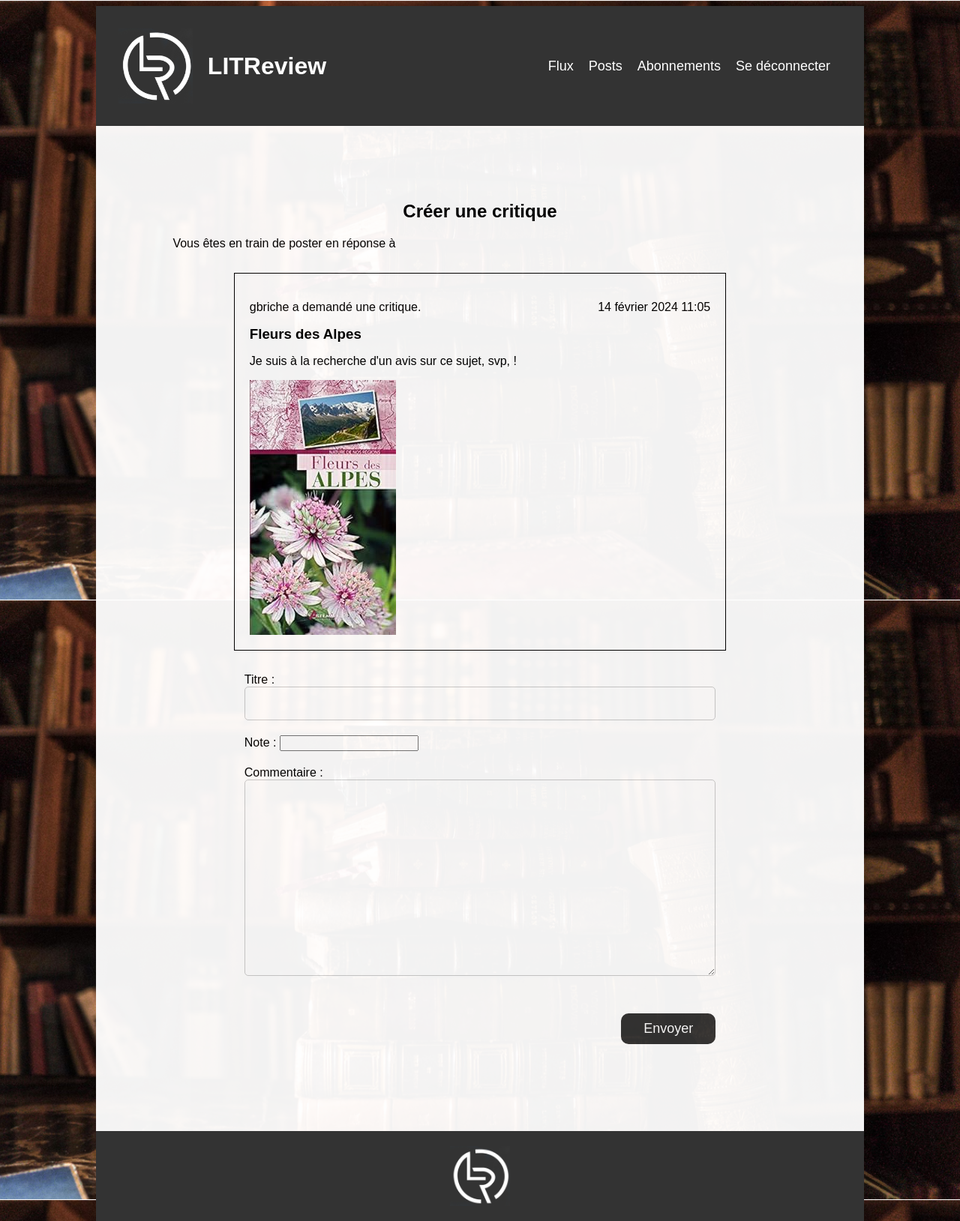
After one commit to geo1310/projet_9_litrevu, a Django app: page /review/27/create in a window 1280 px wide. The commit adds this page. Shown: the whole page at 75% size. Run offline with Django 5.2, Linux system fonts and the light colour scheme; a user stored in the database is signed in; data comes from the database, SQL or seed files in the repository; both versions use the stored data as it was after the commit.

Commit message:
page create review - bug sur la soumission du formulaire

```diff
--- a/litrevu/authentication/templates/authentication/password_change_done.html
+++ b/litrevu/authentication/templates/authentication/password_change_done.html
@@ -1,4 +1,6 @@
 {% extends 'base.html' %}
 {% block content %}
-    <p>Vous avez changé votre mot de passe avec succès ! Cliquez <a href={% url 'home' %}>ici</a> pour revenir à la page d’accueil.</p>
+    <div class="change-password">
+        <p>Vous avez changé votre mot de passe avec succès ! Cliquez <a href={% url 'flux' %}>ici</a> pour revenir à la page d’accueil.</p>
+    </div>
 {% endblock content %}
--- a/litrevu/bookreview/forms.py
+++ b/litrevu/bookreview/forms.py
@@ -1,5 +1,5 @@
 from django import forms
-from .models import UserFollows, Ticket
+from .models import UserFollows, Ticket, Review
 
 
 class UserFollowsForm(forms.ModelForm):
@@ -20,3 +20,15 @@ class TicketForm(forms.ModelForm):
 class DeleteTicketForm(forms.Form):
     # champ caché
     delete_ticket = forms.BooleanField(widget=forms.HiddenInput, initial=True, required=False)
+
+
+class ReviewForm(forms.ModelForm):
+
+    class Meta:
+        model = Review
+        fields = ['headline', 'rating', 'body']
+        '''
+        widgets = {
+            'rating': forms.RadioSelect(choices=[(1, '1'), (2, '2'), (3, '3'), (4, '4'), (5, '5')]),
+        }
+        '''
--- a/litrevu/bookreview/models.py
+++ b/litrevu/bookreview/models.py
@@ -17,11 +17,9 @@ class Ticket(models.Model):
 
 class Review(models.Model):
     ticket = models.ForeignKey(to=Ticket, on_delete=models.CASCADE)
-    rating = models.PositiveSmallIntegerField(
-        # validates that rating must be between 0 and 5
-        validators=[MinValueValidator(0), MaxValueValidator(5)])
-    headline = models.CharField(max_length=128)
-    body = models.TextField(max_length=8192, blank=True)
+    rating = models.PositiveSmallIntegerField(validators=[MinValueValidator(0), MaxValueValidator(5)], verbose_name="Note")
+    headline = models.CharField(max_length=128, verbose_name="Titre")
+    body = models.TextField(max_length=8192, blank=True, verbose_name="Commentaire")
     user = models.ForeignKey(
         to=settings.AUTH_USER_MODEL, on_delete=models.CASCADE)
     time_created = models.DateTimeField(auto_now_add=True)
--- /dev/null
+++ b/litrevu/bookreview/templates/bookreview/create_review.html
@@ -0,0 +1,37 @@
+{% extends 'base.html' %}
+{% block content %}
+<div class="review-page base-page">
+    <h2>Créer une critique</h2>
+    <div class="review-texte">Vous êtes en train de poster en réponse à</div>
+    <div class="ticket-display">
+        <div class="ticket-display-title">
+            <p>{{ ticket.user }} a demandé une critique.</p>
+            <p>{{ ticket.time_created}}</p>
+        </div>
+        <h3>{{ ticket.title }}</h3>
+        <p>{{ ticket.description }}</p>
+        <img src="{{ ticket.image.url }}" alt="{{ ticket.title }}" class="ticket-img">
+        <br>
+    </div>
+    <form method="post" class="review-form" enctype="multipart/form-data">
+    {% csrf_token %}
+    {% for field in review_form.visible_fields %}
+            <div class="form-field-ticket">
+                {{ field.label_tag }}
+                {{ field }}
+            </div>
+        {% endfor %}
+        <div class="button-submit-right">
+            <button type="submit" class="submit-button review-button">Envoyer</button>
+        </div>
+
+    </form>
+    {% if messages %}
+    <ul class="messages">
+        {% for message in messages %}
+            <li{% if message.tags %} class="{{ message.tags }}"{% endif %}>{{ message }}</li>
+        {% endfor %}
+    </ul>
+    {% endif %}
+</div>
+{% endblock content %}
--- a/litrevu/bookreview/views.py
+++ b/litrevu/bookreview/views.py
@@ -2,11 +2,13 @@ from django.shortcuts import render, redirect
 from django.contrib.auth.decorators import login_required
 from django.http import HttpResponseForbidden
 from django.shortcuts import get_object_or_404
+
 from django.contrib import messages
+from django.core.exceptions import ValidationError
 
 from django.db import IntegrityError
 from .models import UserFollows, Ticket
-from .forms import UserFollowsForm, TicketForm, DeleteTicketForm
+from .forms import UserFollowsForm, TicketForm, DeleteTicketForm, ReviewForm
 
 
 @login_required
@@ -16,7 +18,7 @@ def posts(request):
 
 
 @login_required
-def ticket_create(request):
+def create_ticket(request):
     ticket_form = TicketForm()
     if request.method == 'POST':
         ticket_form = TicketForm(request.POST, request.FILES)
@@ -27,17 +29,16 @@ def ticket_create(request):
 
             return redirect('flux')
         else:
-            print('erreur.................................')
             # Afficher les erreurs de validation du formulaire
             for field, errors in ticket_form.errors.items():
                 for error in errors:
                     messages.error(request, f"Erreur dans le champ '{field}': {error}")
-                print(messages)
+
     context = {
         'ticket_form': ticket_form,
     }
 
-    return render(request, 'bookreview/ticket.html', context=context)
+    return render(request, 'bookreview/create_ticket.html', context=context)
 
 
 @login_required
@@ -68,6 +69,25 @@ def edit_ticket(request, ticket_id):
         'delete_form': delete_form,
     }
     return render(request, 'bookreview/edit_ticket.html', context=context)
+
+
+@login_required
+def create_review(request, ticket_id):
+    ticket = get_object_or_404(Ticket, id=ticket_id)
+    review_form = ReviewForm()
+    if request.method == 'POST':
+        if review_form.is_valid():
+            review = review_form.save(commit=False)
+            review.user = request.user
+            review.ticket = ticket
+            review.save()
+            return redirect('flux')
+
+    context = {
+        'ticket': ticket,
+        'review_form': review_form,
+    }
+    return render(request, 'bookreview/create_review.html', context=context)
 
 
 @login_required
--- a/litrevu/litrevu/urls.py
+++ b/litrevu/litrevu/urls.py
@@ -44,8 +44,9 @@ urlpatterns = [
     path("follows/", bookreview.views.follows, name="follows"),
     path("posts/", bookreview.views.posts, name="posts"),
     path('follows/<int:follows_id>/delete', bookreview.views.follows_delete, name='follows_delete'),
-    path('ticket/create', bookreview.views.ticket_create, name='ticket_create'),
+    path('ticket/create', bookreview.views.create_ticket, name='create_ticket'),
     path('ticket/<int:ticket_id>/edit', bookreview.views.edit_ticket, name='edit_ticket'),
+    path('review/<int:ticket_id>/create', bookreview.views.create_review, name='create_review'),
 ]
 
 # les images stockées dans le répertoire MEDIA_ROOT seront servies au chemin donné par MEDIA_URL
--- a/litrevu/static/css/style.css
+++ b/litrevu/static/css/style.css
@@ -18,7 +18,7 @@ body{
 }
 .main{
     background-color: white;
-    opacity: 0.9;
+    opacity: 0.95;
     padding-top: 100px;
     padding-bottom: 100px;
 }
@@ -118,6 +118,12 @@ body{
     flex-direction: column;
     align-items: center;
 
+}
+.change-password{
+
+    display: flex;
+    flex-direction: column;
+    align-items: center;
 }
 
 .form-field, .form-field-ticket {
@@ -225,7 +231,7 @@ select{
 
 /* page ticket */
 
-.ticket-page{
+.ticket-page, .review-page{
     display: flex;
     flex-direction: column;
     justify-content: center;
@@ -261,6 +267,30 @@ select{
     margin: 30px 0;
 }
 
+/* page review */
+.ticket-display{
+    width: 60%;
+    border: 1px solid black;
+    padding: 20px;
+    margin: 30px 0;
+}
+.ticket-display-title{
+    display: flex;
+    justify-content: space-between;
+    margin: 0;
+}
+.review-page h3, .review-page img{
+    margin: 0;
+}
+.review-texte{
+    width: 80%;
+    margin-top: 20px;
+}
+.button-submit-right{
+    width: 100%;
+    text-align: right;
+}
+
 /* footer */
 
 .footer {
```
Also changed, not shown: litrevu/authentication/templates/authentication/password_change_form.html (+9 -6 lines), litrevu/bookreview/migrations/0003_alter_review_body_alter_review_headline_and_more.py (added), litrevu/bookreview/templates/bookreview/create_ticket.html (renamed from litrevu/bookreview/templates/bookreview/ticket.html), litrevu/db.sqlite3, litrevu/media/fleurs_des_alpes_yLj3qMO.jpg (added), litrevu/media/hobbits.jpg (added).
